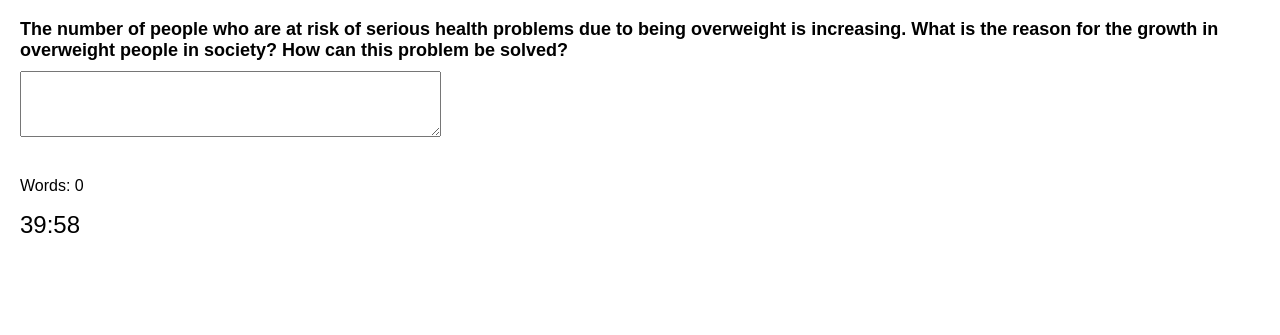
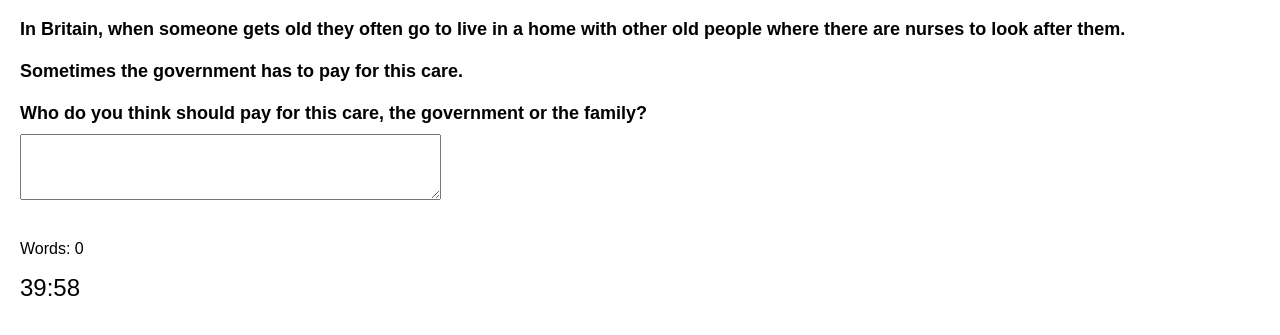
Before and after one commit to greatcoltini/ielts-test, a plain HTML site: page index.html in a window 1280 px wide. Both pictures are taken after a click on the button "Start". Shown: the part 81-416 px from the top of the page. Drawn offline with Linux system fonts and the light colour scheme.

Commit message:
added sample questions, formatted questions

```diff
--- a/index.html
+++ b/index.html
@@ -38,7 +38,10 @@
 
   <script>
     var questions = [
-      "The number of people who are at risk of serious health problems due to being overweight is increasing. \n\n What is the reason for the growth in overweight people in society? \n\n How can this problem be solved?"
+      "The number of people who are at risk of serious health problems due to being overweight is increasing. \n\n What is the reason for the growth in overweight people in society? \n\n How can this problem be solved?",
+      "Shopping is becoming more and more popular as a leisure activity. \n\n However, some people feel that this has both positive and negative effects. \n\n Why is shopping so popular? \n\n What effects does its increase in popularity have on individuals and on society?",
+      "In Britain, when someone gets old they often go to live in a home with other old people where there are nurses to look after them. \n\n Sometimes the government has to pay for this care. \n\n Who do you think should pay for this care, the government or the family?",
+      "Some people think that having a set retirement age (e.g. 65 years) for everybody, regardless of occupation, is unfair. They believe that certain workers deserve to retire and receive a pension at an earlier age. \n\n Do you agree or disagree? \n\n Which types of workers do you think should benefit from early retirement?"
       // Add more questions here
     ];
 
@@ -66,7 +69,7 @@
       var randomQuestion = questions[randomIndex];
 
       // Display the question
-      questionElement.textContent = randomQuestion;
+      questionElement.innerHTML = randomQuestion.replace(/\n/g, "<br/>");
 
       // Reset word count
       wordCountElement.textContent = "0";
```
